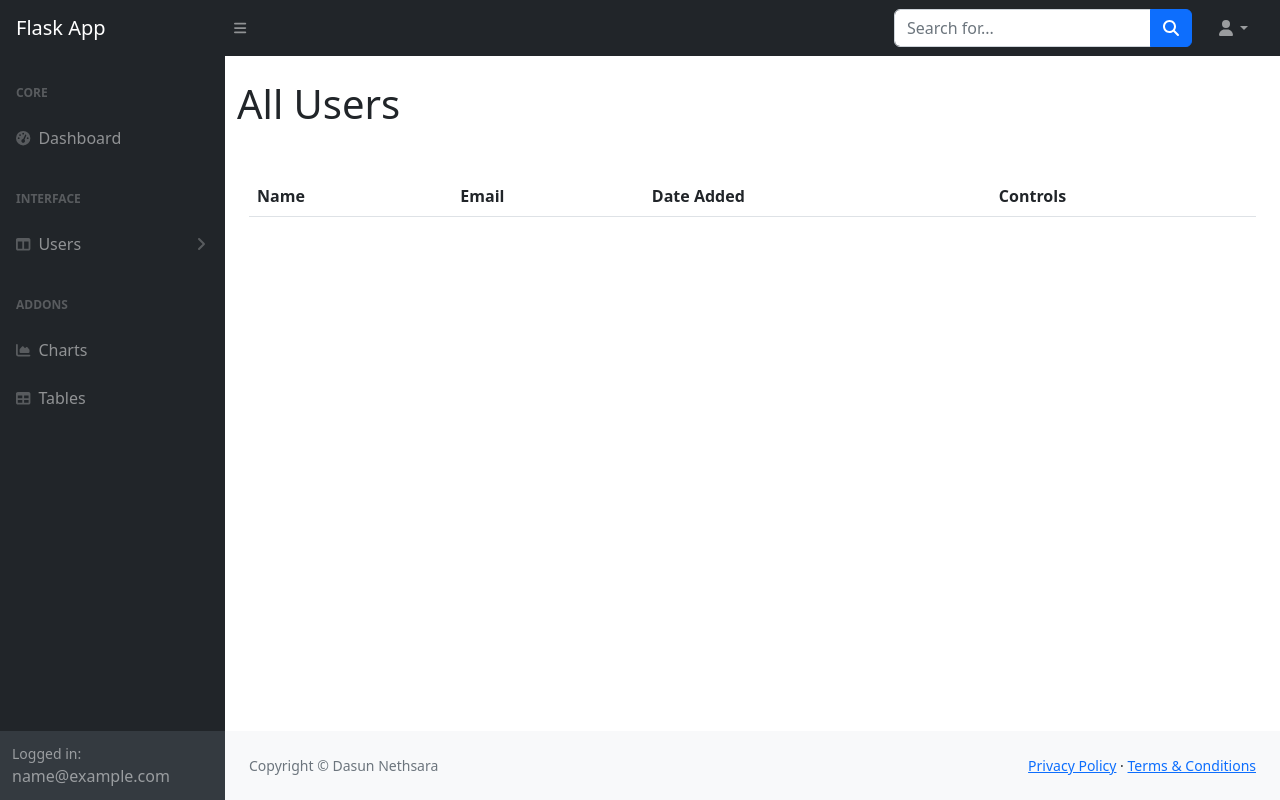
After one commit to DasunNethsara-04/flask-app, a Flask app: page /admin/show-users in a window 1280 px wide. The commit adds this page. Run offline with Flask 3, Linux system fonts and the light colour scheme; the visitor is signed in with stand-in values (Sample User, id 1); data that the repository does not hold is empty; some libraries are stand-ins or nearby versions.

Commit message:
Show Users page finished

```diff
--- a/main.py
+++ b/main.py
@@ -106,6 +106,12 @@ def adminPage():
 def admin_dashboard():
     return render_template("Pages/dashboard.html")
 
+@app.route("/admin/show-users")
+def show_users():
+    sql  = "SELECT * FROM user_tbl WHERE status=1"
+    cursor.execute(sql)
+    return render_template("Pages/show_users.html", users=cursor.fetchall())
+
 @app.errorhandler(404)
 def page_not_found(err):
     return render_template("404.html"), 404
--- a/templates/Admin.html
+++ b/templates/Admin.html
@@ -108,7 +108,7 @@
                 <div class="sb-nav-link-icon">
                   <i class="fas fa-columns"></i>
                 </div>
-                Layouts
+                Users
                 <div class="sb-sidenav-collapse-arrow">
                   <i class="fas fa-angle-down"></i>
                 </div>
@@ -120,15 +120,13 @@
                 data-bs-parent="#sidenavAccordion"
               >
                 <nav class="sb-sidenav-menu-nested nav">
-                  <a class="nav-link" href="layout-static.html"
-                    >Static Navigation</a
-                  >
-                  <a class="nav-link" href="layout-sidenav-light.html"
-                    >Light Sidenav</a
+                  <a class="nav-link" href="">Add User</a>
+                  <a class="nav-link" href="{{ url_for('show_users' ) }}"
+                    >Show Users</a
                   >
                 </nav>
               </div>
-              <a
+              <!-- <a
                 class="nav-link collapsed"
                 href="#"
                 data-bs-toggle="collapse"
@@ -207,7 +205,7 @@
                     </nav>
                   </div>
                 </nav>
-              </div>
+              </div> -->
               <div class="sb-sidenav-menu-heading">Addons</div>
               <a class="nav-link" href="charts.html">
                 <div class="sb-nav-link-icon">
--- /dev/null
+++ b/templates/Pages/show_users.html
@@ -0,0 +1,42 @@
+{% extends 'Admin.html' %}
+
+<!-- content goes here. do not remove any code -->
+{% block content %}
+<div class="container-fluid">
+  <h1 class="mt-4">All Users</h1>
+
+  <div class="container mt-5">
+    <div class="row">
+      <div class="col-sm-12 col-lg-12">
+        <table class="table">
+          <thead>
+            <tr>
+              <th scope="col">Name</th>
+              <th scope="col">Email</th>
+              <th scope="col">Date Added</th>
+              <th scope="col">Controls</th>
+            </tr>
+          </thead>
+          <tbody>
+            <!-- python code -->
+            {% for item in users %}
+            <tr>
+              <td>{{ item[1] }}</td>
+              <td>{{ item[2] }}</td>
+              <td>{{ item[4] }}</td>
+              <td>
+                <a type="button" class="btn btn-info">Profile</a>
+                <a type="button" class="btn btn-warning">Update</a>
+                <a type="button" class="btn btn-danger">Delete</a>
+              </td>
+            </tr>
+            {% endfor %}
+          </tbody>
+        </table>
+      </div>
+    </div>
+  </div>
+
+  <!-- Your further code goes here. keep coding in this div -->
+</div>
+{% endblock %}
```
